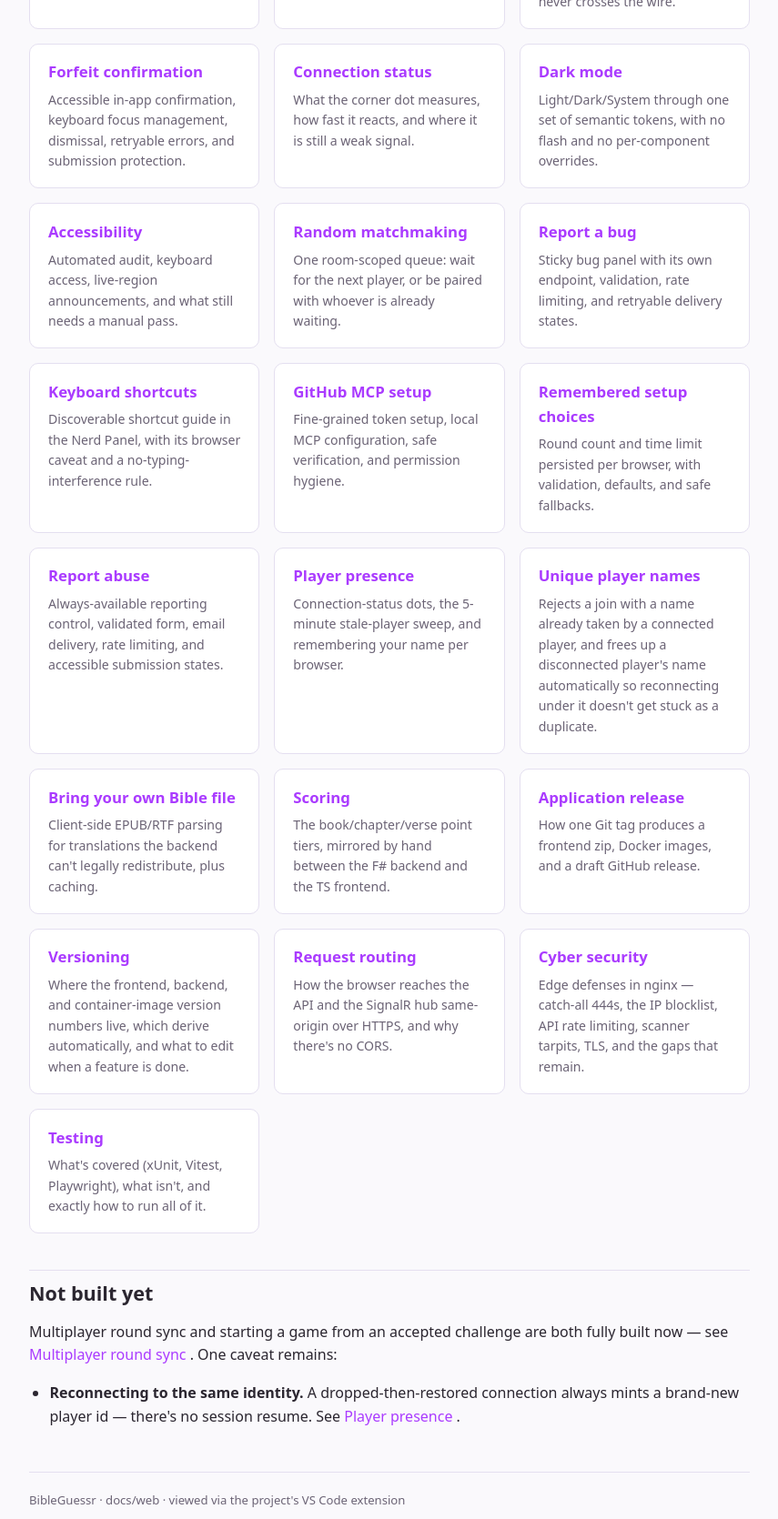
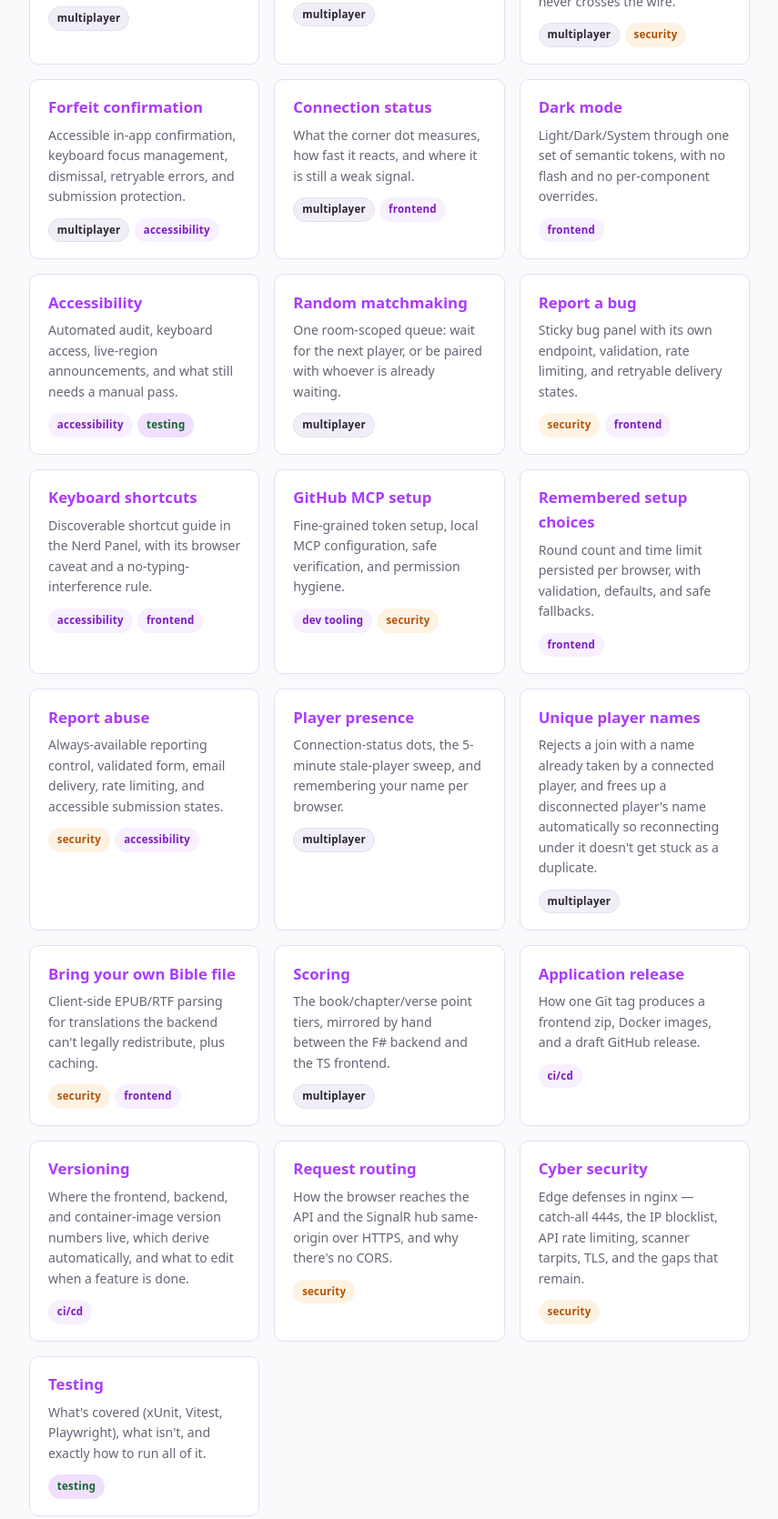
Before and after one commit to sukkergris/bibleguessr, a plain HTML site: page docs/web/index.html in a window 1280 px wide. Shown: the part 647-2317 px from the top of the page at 91% size, without its empty margins (212-1067 px from the left). Drawn offline with Linux system fonts and the light colour scheme.

Commit message:
feat: add card tags for feature documentation to enhance clarity and organization

```diff
--- a/docs/web/index.html
+++ b/docs/web/index.html
@@ -36,12 +36,18 @@
             Room codes, World chat, the SignalR hub, and the join/roster/chat
             protocol everything else builds on.
           </p>
+          <p class="card-tags">
+            <span class="tag tag-multiplayer">multiplayer</span>
+          </p>
         </a>
         <a class="feature-card" href="play-requests/index.html">
           <h3>Start a game from chat</h3>
           <p>
             Choosing a game type and clicking a player's name to challenge them
             — send, see, accept, deny, withdraw, REPLACE semantics.
+          </p>
+          <p class="card-tags">
+            <span class="tag tag-multiplayer">multiplayer</span>
           </p>
         </a>
         <a class="feature-card" href="multiplayer-round-sync/index.html">
@@ -51,12 +57,20 @@
             scoring, timers, forfeit, and the final results screen, with verse
             text that never crosses the wire.
           </p>
+          <p class="card-tags">
+            <span class="tag tag-multiplayer">multiplayer</span>
+            <span class="tag tag-security">security</span>
+          </p>
         </a>
         <a class="feature-card" href="forfeit/index.html">
           <h3>Forfeit confirmation</h3>
           <p>
             Accessible in-app confirmation, keyboard focus management,
             dismissal, retryable errors, and submission protection.
+          </p>
+          <p class="card-tags">
+            <span class="tag tag-multiplayer">multiplayer</span>
+            <span class="tag">accessibility</span>
           </p>
         </a>
         <a class="feature-card" href="connection-status/index.html">
@@ -65,12 +79,19 @@
             What the corner dot measures, how fast it reacts, and where it is
             still a weak signal.
           </p>
+          <p class="card-tags">
+            <span class="tag tag-multiplayer">multiplayer</span>
+            <span class="tag">frontend</span>
+          </p>
         </a>
         <a class="feature-card" href="dark-mode/index.html">
           <h3>Dark mode</h3>
           <p>
             Light/Dark/System through one set of semantic tokens, with no flash
             and no per-component overrides.
+          </p>
+          <p class="card-tags">
+            <span class="tag">frontend</span>
           </p>
         </a>
         <a class="feature-card" href="accessibility/index.html">
@@ -79,12 +100,19 @@
             Automated audit, keyboard access, live-region announcements, and
             what still needs a manual pass.
           </p>
+          <p class="card-tags">
+            <span class="tag">accessibility</span>
+            <span class="tag tag-testing">testing</span>
+          </p>
         </a>
         <a class="feature-card" href="matchmaking/index.html">
           <h3>Random matchmaking</h3>
           <p>
             One room-scoped queue: wait for the next player, or be paired with
             whoever is already waiting.
+          </p>
+          <p class="card-tags">
+            <span class="tag tag-multiplayer">multiplayer</span>
           </p>
         </a>
         <a class="feature-card" href="bug-report/index.html">
@@ -93,12 +121,20 @@
             Sticky bug panel with its own endpoint, validation, rate limiting,
             and retryable delivery states.
           </p>
+          <p class="card-tags">
+            <span class="tag tag-security">security</span>
+            <span class="tag">frontend</span>
+          </p>
         </a>
         <a class="feature-card" href="keyboard-shortcuts/index.html">
           <h3>Keyboard shortcuts</h3>
           <p>
             Discoverable shortcut guide in the Nerd Panel, with its browser
             caveat and a no-typing-interference rule.
+          </p>
+          <p class="card-tags">
+            <span class="tag">accessibility</span>
+            <span class="tag">frontend</span>
           </p>
         </a>
         <a class="feature-card" href="github-mcp/index.html">
@@ -107,12 +143,19 @@
             Fine-grained token setup, local MCP configuration, safe
             verification, and permission hygiene.
           </p>
+          <p class="card-tags">
+            <span class="tag">dev tooling</span>
+            <span class="tag tag-security">security</span>
+          </p>
         </a>
         <a class="feature-card" href="game-preferences/index.html">
           <h3>Remembered setup choices</h3>
           <p>
             Round count and time limit persisted per browser, with validation,
             defaults, and safe fallbacks.
+          </p>
+          <p class="card-tags">
+            <span class="tag">frontend</span>
           </p>
         </a>
         <a class="feature-card" href="report-abuse/index.html">
@@ -121,12 +164,19 @@
             Always-available reporting control, validated form, email delivery,
             rate limiting, and accessible submission states.
           </p>
+          <p class="card-tags">
+            <span class="tag tag-security">security</span>
+            <span class="tag">accessibility</span>
+          </p>
         </a>
         <a class="feature-card" href="player-presence/index.html">
           <h3>Player presence</h3>
           <p>
             Connection-status dots, the 5-minute stale-player sweep, and
             remembering your name per browser.
+          </p>
+          <p class="card-tags">
+            <span class="tag tag-multiplayer">multiplayer</span>
           </p>
         </a>
         <a class="feature-card" href="unique-player-names/index.html">
@@ -136,12 +186,19 @@
             frees up a disconnected player's name automatically so reconnecting
             under it doesn't get stuck as a duplicate.
           </p>
+          <p class="card-tags">
+            <span class="tag tag-multiplayer">multiplayer</span>
+          </p>
         </a>
         <a class="feature-card" href="local-bible-files/index.html">
           <h3>Bring your own Bible file</h3>
           <p>
             Client-side EPUB/RTF parsing for translations the backend can't
             legally redistribute, plus caching.
+          </p>
+          <p class="card-tags">
+            <span class="tag tag-security">security</span>
+            <span class="tag">frontend</span>
           </p>
         </a>
         <a class="feature-card" href="scoring/index.html">
@@ -150,12 +207,18 @@
             The book/chapter/verse point tiers, mirrored by hand between the F#
             backend and the TS frontend.
           </p>
+          <p class="card-tags">
+            <span class="tag tag-multiplayer">multiplayer</span>
+          </p>
         </a>
         <a class="feature-card" href="frontend-release/index.html">
           <h3>Application release</h3>
           <p>
             How one Git tag produces a frontend zip, Docker images, and a draft
             GitHub release.
+          </p>
+          <p class="card-tags">
+            <span class="tag">ci/cd</span>
           </p>
         </a>
         <a class="feature-card" href="versioning/index.html">
@@ -165,12 +228,18 @@
             live, which derive automatically, and what to edit when a feature is
             done.
           </p>
+          <p class="card-tags">
+            <span class="tag">ci/cd</span>
+          </p>
         </a>
         <a class="feature-card" href="request-routing/index.html">
           <h3>Request routing</h3>
           <p>
             How the browser reaches the API and the SignalR hub same-origin over
             HTTPS, and why there's no CORS.
+          </p>
+          <p class="card-tags">
+            <span class="tag tag-security">security</span>
           </p>
         </a>
         <a class="feature-card" href="cyber-security/index.html">
@@ -179,12 +248,18 @@
             Edge defenses in nginx — catch-all 444s, the IP blocklist, API rate
             limiting, scanner tarpits, TLS, and the gaps that remain.
           </p>
+          <p class="card-tags">
+            <span class="tag tag-security">security</span>
+          </p>
         </a>
         <a class="feature-card" href="testing/index.html">
           <h3>Testing</h3>
           <p>
             What's covered (xUnit, Vitest, Playwright), what isn't, and exactly
             how to run all of it.
+          </p>
+          <p class="card-tags">
+            <span class="tag tag-testing">testing</span>
           </p>
         </a>
       </div>
--- a/docs/web/shared/styles.css
+++ b/docs/web/shared/styles.css
@@ -11,8 +11,16 @@
   --accent: #aa3bff;
   --accent-soft: rgba(170, 59, 255, 0.08);
   --accent-soft-strong: rgba(170, 59, 255, 0.16);
+  /* --accent is 3.94:1 on --accent-soft — short of the 4.5:1 AA threshold
+     for normal-size text, since --accent-soft is a light near-white tint.
+     This darker variant is for small text set directly on --accent-soft
+     (e.g. .tag); --accent itself is unaffected and still used elsewhere. */
+  --accent-text-on-soft: #7c1cc4;
   --code-bg: #f1eef7;
   --ok: #16a34a;
+  /* Same reasoning as --accent-text-on-soft: --ok alone is only 2.64:1 on
+     --accent-soft-strong (used by .tag-testing), well short of 4.5:1. */
+  --ok-text-on-soft: #166534;
   --warn: #b45309;
   --warn-bg: #fef3e2;
   --danger: #dc2626;
@@ -29,8 +37,14 @@
     --accent: #c586ff;
     --accent-soft: rgba(197, 134, 255, 0.12);
     --accent-soft-strong: rgba(197, 134, 255, 0.22);
+    /* --accent is already 5.43:1 on the composited --accent-soft here, so
+       no darker variant is needed in dark mode. */
+    --accent-text-on-soft: var(--accent);
     --code-bg: #262130;
     --ok: #4ade80;
+    /* 6.54:1 on the composited --accent-soft-strong here — already clears
+       AA, so no darker variant is needed in dark mode. */
+    --ok-text-on-soft: var(--ok);
     --warn: #fbbf24;
     --warn-bg: #3a2e12;
     --danger: #f87171;
@@ -298,9 +312,52 @@ th {
 }
 
 .feature-card p {
-  margin: 0;
+  margin: 0 0 0.75rem;
   font-size: 0.88rem;
   color: var(--text-muted);
+}
+
+.feature-card p:last-child {
+  margin-bottom: 0;
+}
+
+.card-tags {
+  display: flex;
+  flex-wrap: wrap;
+  gap: 0.35rem;
+}
+
+.tag {
+  display: inline-block;
+  font-size: 0.72rem;
+  font-weight: 600;
+  letter-spacing: 0.02em;
+  padding: 0.2rem 0.55rem;
+  border-radius: 999px;
+  background: var(--accent-soft);
+  /* --accent-text-on-soft, not --accent: at this text size, --accent alone
+     falls to 3.94:1 on --accent-soft in light mode, short of the 4.5:1 AA
+     threshold. See the token's definition in :root. */
+  color: var(--accent-text-on-soft);
+  border: 1px solid transparent;
+}
+
+/* Tag color variants. Each reuses an existing semantic token rather than a
+   new hardcoded color, so every variant already has a dark-mode value. */
+.tag-security {
+  background: var(--warn-bg);
+  color: var(--warn);
+}
+
+.tag-testing {
+  background: var(--accent-soft-strong);
+  color: var(--ok-text-on-soft);
+}
+
+.tag-multiplayer {
+  background: var(--code-bg);
+  color: var(--text);
+  border-color: var(--border);
 }
 
 footer.page-footer {
```
